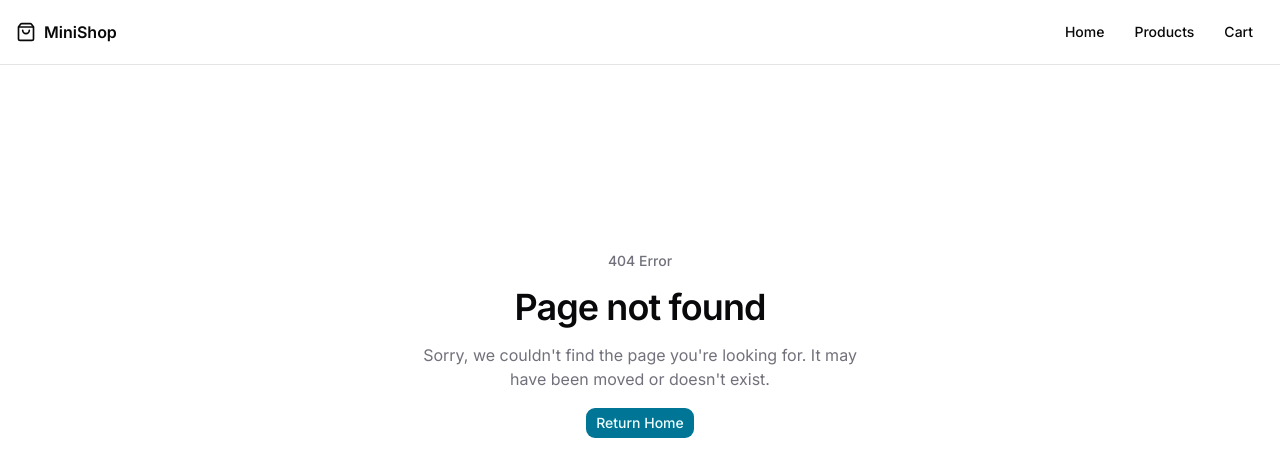
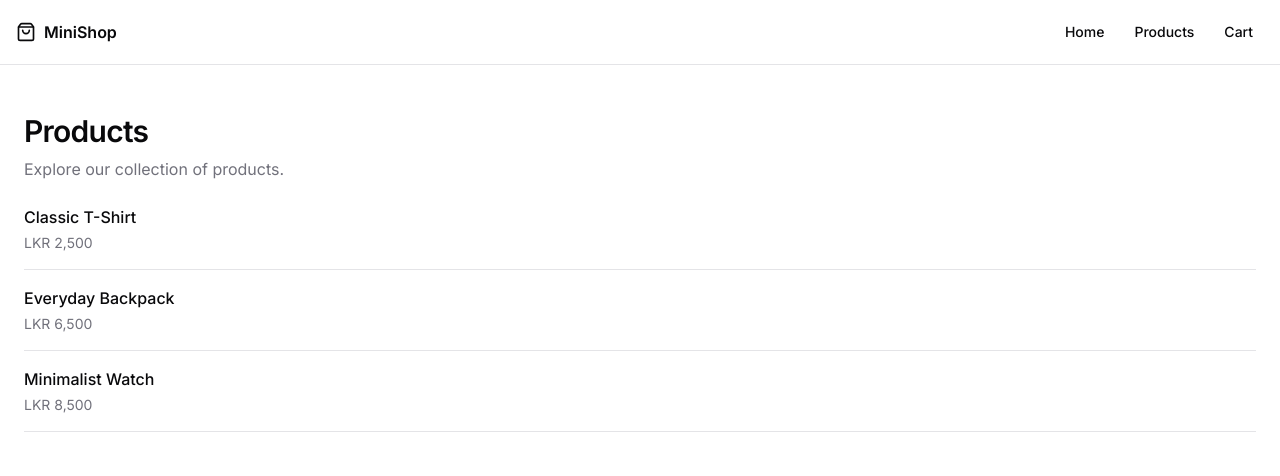
Before and after one commit to Shareeh23/react-workshop, a Next.js app in the folder next-js/mini-ecommerce/: page /products in a window 1280 px wide. Before the commit this address had no page. Shown: the top 476 px of the page. Built offline with nearby package versions, Linux system fonts and the light colour scheme.

Commit message:
feat(mini-ecommerce): add shop routes, product listing, dynamic product details with dummy data, and cart page

```diff
--- /dev/null
+++ b/next-js/mini-ecommerce/app/(shop)/cart/page.tsx
@@ -0,0 +1,22 @@
+import Link from "next/link";
+import { ShoppingBag } from "lucide-react";
+
+import { Button } from "@/components/ui/button";
+
+export default function CartPage() {
+  return (
+    <main className="container mx-auto flex min-h-[70svh] flex-col items-center justify-center gap-4 px-6 text-center">
+      <ShoppingBag className="size-12 text-muted-foreground" />
+      <h1 className="text-3xl font-semibold tracking-tight">
+        Your cart is empty
+      </h1>
+      <p className="max-w-md text-muted-foreground">
+        Looks like you haven't added anything to your cart yet. Explore our
+        products and find something you like.
+      </p>
+      <Button nativeButton={false} render={<Link href="/products" />}>
+        Browse Products
+      </Button>
+    </main>
+  );
+}
--- /dev/null
+++ b/next-js/mini-ecommerce/app/(shop)/products/[id]/page.tsx
@@ -0,0 +1,59 @@
+import Link from "next/link";
+import { notFound } from "next/navigation";
+
+const products = [
+  {
+    id: "1",
+    name: "Classic T-Shirt",
+    price: 2500,
+    description: "A comfortable everyday T-shirt with a classic fit.",
+  },
+  {
+    id: "2",
+    name: "Everyday Backpack",
+    price: 6500,
+    description: "A practical backpack for everyday use.",
+  },
+  {
+    id: "3",
+    name: "Minimalist Watch",
+    price: 8500,
+    description: "A simple, timeless watch for everyday wear.",
+  },
+];
+
+type ProductPageProps = {
+  params: Promise<{ id: string }>;
+};
+
+export default async function ProductPage({ params }: ProductPageProps) {
+  const { id } = await params;
+
+  const product = products.find((product) => product.id === id);
+
+  if (!product) {
+    notFound();
+  }
+
+  return (
+    <div className="container mx-auto space-y-6 px-6 py-12">
+      <Link
+        href="/products"
+        className="text-sm text-muted-foreground hover:underline"
+      >
+        ← Back to Products
+      </Link>
+      <div className="space-y-3">
+        <h1 className="text-3xl font-semibold tracking-tight">
+          {product.name}
+        </h1>
+
+        <p className="text-lg font-medium">
+          LKR {product.price.toLocaleString("en-LK")}
+        </p>
+
+        <p className="max-w-xl text-muted-foreground">{product.description}</p>
+      </div>
+    </div>
+  );
+}
--- /dev/null
+++ b/next-js/mini-ecommerce/app/(shop)/products/page.tsx
@@ -0,0 +1,36 @@
+import Link from "next/link";
+
+const products = [
+  { id: "1", name: "Classic T-Shirt", price: 2500 },
+  { id: "2", name: "Everyday Backpack", price: 6500 },
+  { id: "3", name: "Minimalist Watch", price: 8500 },
+];
+
+export default function ProductsPage() {
+  return (
+    <div className="container mx-auto space-y-6 px-6 py-12">
+      <div className="space-y-2">
+        <h1 className="text-3xl font-semibold tracking-tight">Products</h1>
+        <p className="text-muted-foreground">
+          Explore our collection of products.
+        </p>
+      </div>
+      <ul className="space-y-4">
+        {products.map((product) => (
+          <li key={product.id} className="border-b pb-4">
+            <Link
+              href={`/products/${product.id}`}
+              className="font-medium hover:underline"
+            >
+              {product.name}
+            </Link>
+
+            <p className="mt-1 text-sm text-muted-foreground">
+              LKR {product.price.toLocaleString("en-LK")}
+            </p>
+          </li>
+        ))}
+      </ul>
+    </div>
+  );
+}
```
